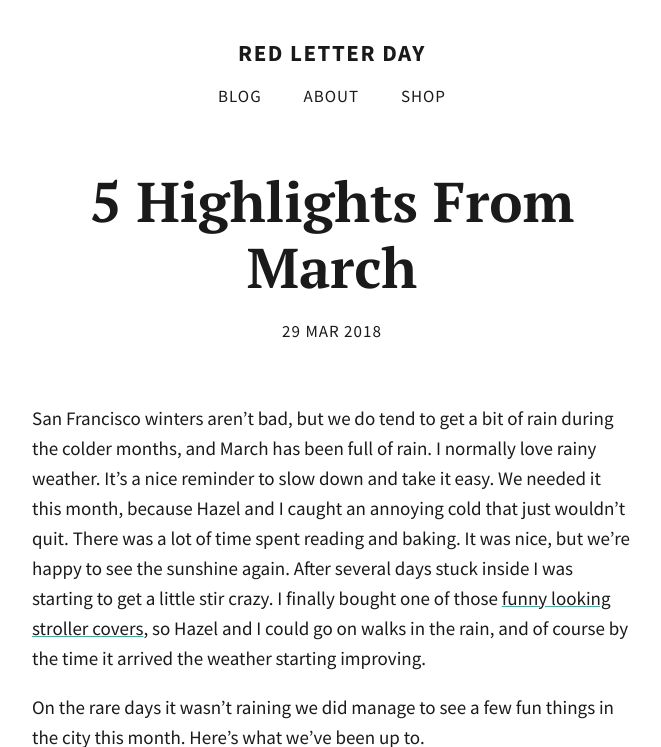
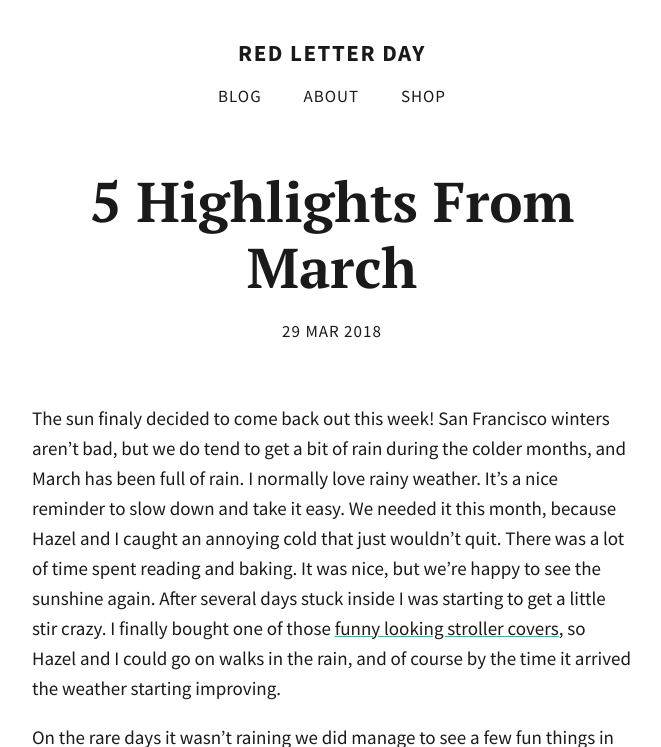
Before and after one commit to totiffany/totiffany.github.io, a Jekyll site: the page built from _posts/2018-03-29-5-Highlights-From-March.md, in a window 1280 px wide and 900 px high, cut to the strip 0-747 px from the top of the window. Shown: the whole strip, without its empty margins (308-969 px from the left). Built offline with Jekyll 4.4.1, drawn with Linux system fonts in a browser that asks for light colours; our own code applies the rules of GitHub Pages for plain Markdown files; comment, search, counter and statistics services are not loaded.

Commit message:
Update 2018-03-29-5-Highlights-From-March.md

```diff
--- a/_posts/2018-03-29-5-Highlights-From-March.md
+++ b/_posts/2018-03-29-5-Highlights-From-March.md
@@ -2,7 +2,7 @@
 published: true
 image: haas-lilienthal-house.jpg
 ---
-San Francisco winters aren't bad, but we do tend to get a bit of rain during the colder months, and March has been full of rain. I normally love rainy weather. It's a nice reminder to slow down and take it easy. We needed it this month, because Hazel and I caught an annoying cold that just wouldn't quit. There was a lot of time spent reading and baking. It was nice, but we're happy to see the sunshine again. After several days stuck inside I was starting to get a little stir crazy. I finally bought one of those [funny looking stroller covers](https://www.amazon.com/gp/product/B003N64Z7W/ref=as_li_tl?ie=UTF8&camp=1789&creative=9325&creativeASIN=B003N64Z7W&linkCode=as2&tag=redletterda04-20&linkId=71d721691058dd47edc95c5eaa58407c), so Hazel and I could go on walks in the rain, and of course by the time it arrived the weather starting improving.
+The sun finaly decided to come back out this week! San Francisco winters aren't bad, but we do tend to get a bit of rain during the colder months, and March has been full of rain. I normally love rainy weather. It's a nice reminder to slow down and take it easy. We needed it this month, because Hazel and I caught an annoying cold that just wouldn't quit. There was a lot of time spent reading and baking. It was nice, but we're happy to see the sunshine again. After several days stuck inside I was starting to get a little stir crazy. I finally bought one of those [funny looking stroller covers](https://www.amazon.com/gp/product/B003N64Z7W/ref=as_li_tl?ie=UTF8&camp=1789&creative=9325&creativeASIN=B003N64Z7W&linkCode=as2&tag=redletterda04-20&linkId=71d721691058dd47edc95c5eaa58407c), so Hazel and I could go on walks in the rain, and of course by the time it arrived the weather starting improving.
 
 On the rare days it wasn't raining we did manage to see a few fun things in the city this month. Here's what we've been up to.
 
```
